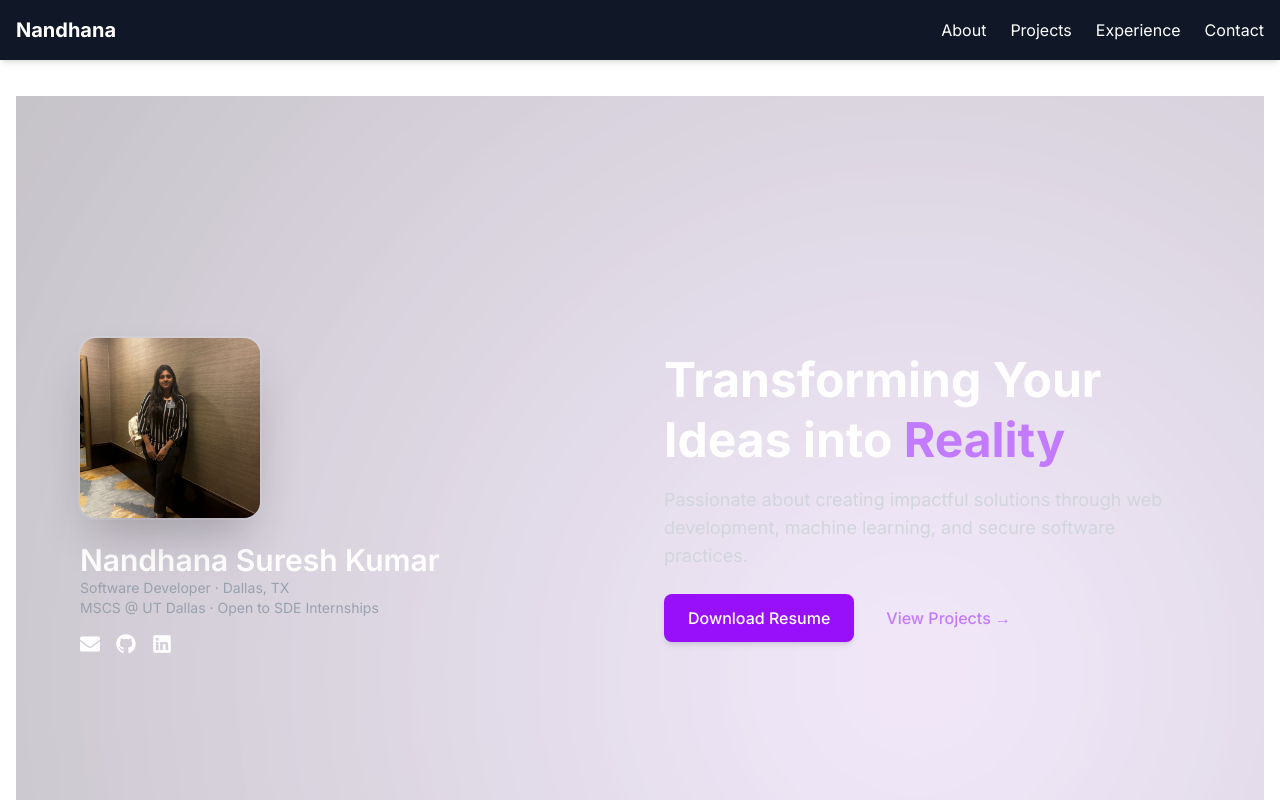
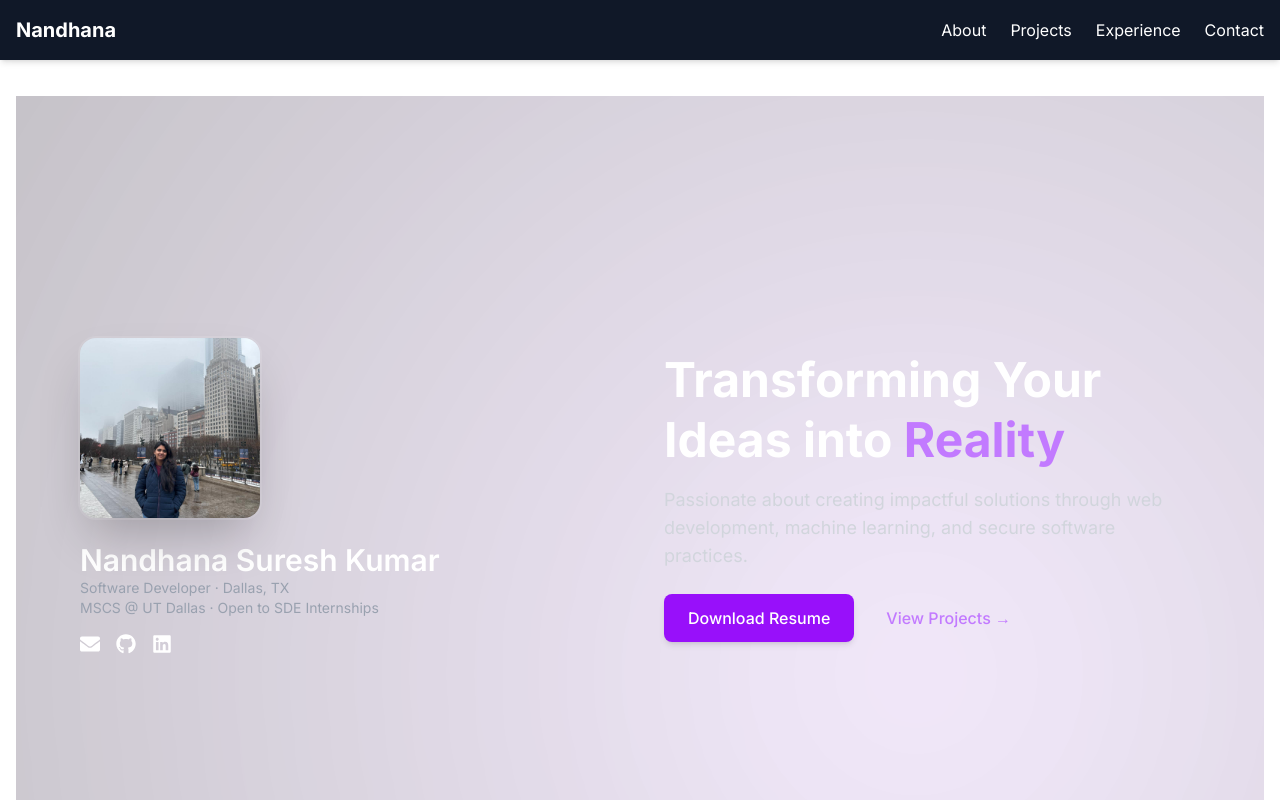
Before and after one commit to nandhana31/NandhanaSureshKumar_Portfolio, a Next.js app: page / in a window 1280 px wide. Shown: the top 800 px of the page. Built offline with nearby package versions, Linux system fonts and the light colour scheme.

Commit message:
Changed profile picture

```diff
--- a/src/app/page.tsx
+++ b/src/app/page.tsx
@@ -67,7 +67,7 @@ export default function Home() {
         <div className="relative z-10 grid grid-cols-1 md:grid-cols-2 gap-12 items-center w-full max-w-7xl">
           <motion.div initial={{ opacity: 0, x: -50 }} whileInView={{ opacity: 1, x: 0 }} transition={{ duration: 0.8 }} viewport={{ once: true }} className="text-center md:text-left">
             <div className="relative w-[180px] h-[180px] mx-auto md:mx-0 rounded-2xl overflow-hidden shadow-2xl ring-2 ring-white/10 backdrop-blur-lg">
-              <Image src="/images/profile.jpg" alt="Profile" fill className="object-cover" />
+              <Image src="/images/profilepic.jpg" alt="Profile" fill className="object-cover" />
             </div>
             <h2 className="text-3xl font-semibold mt-6">Nandhana Suresh Kumar</h2>
             <p className="text-sm text-gray-400">Software Developer · Dallas, TX</p>
```
Also changed, not shown: public/images/profilepic.jpg (added).
